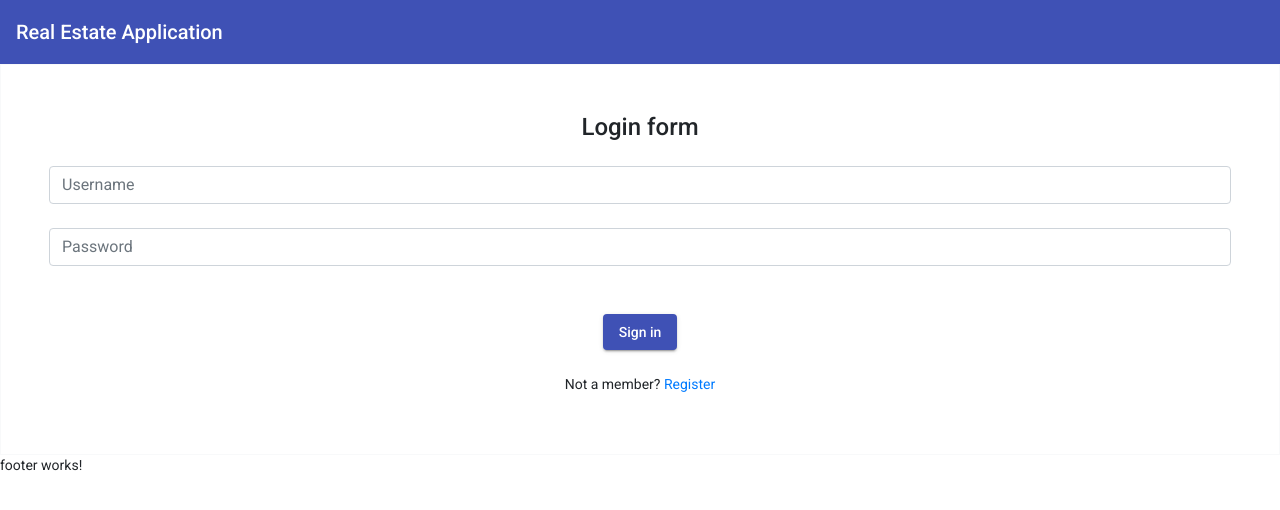
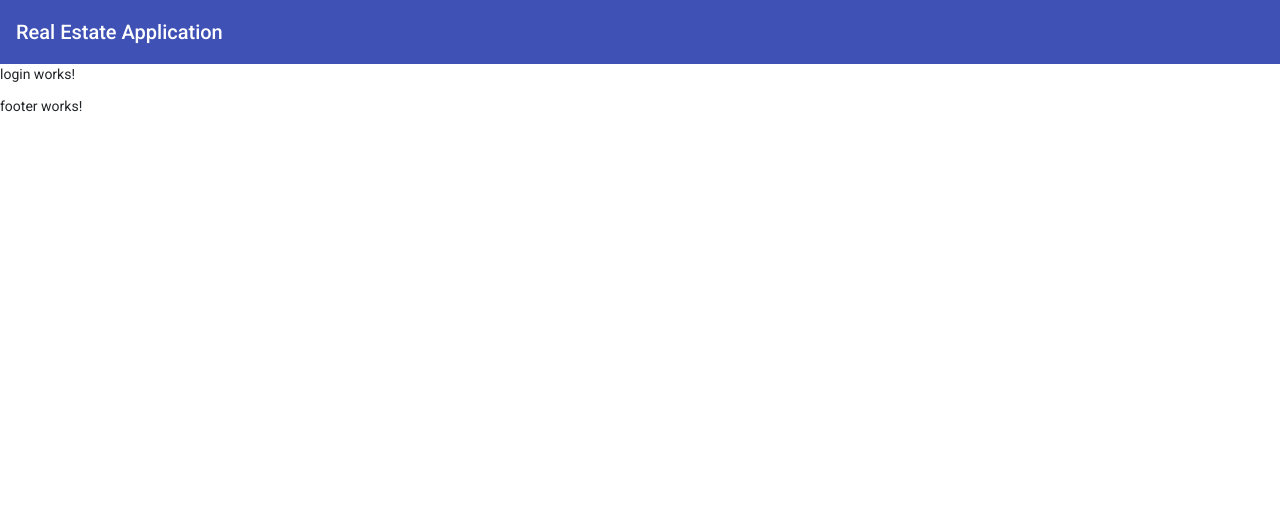
Before and after one commit to janicaleksa/real-estate-app-client, an Angular app: page /login in a window 1280 px wide. Shown: the top 510 px of the page. Built offline with nearby package versions, Linux system fonts and the light colour scheme.

Commit message:
Removed login form

```diff
--- a/src/app/app.module.ts
+++ b/src/app/app.module.ts
@@ -11,7 +11,6 @@ import { FooterComponent } from './footer/footer.component';
 import { ShellComponent } from './shell/shell.component';
 import { BrowserAnimationsModule } from '@angular/platform-browser/animations';
 import {MatToolbarModule} from '@angular/material/toolbar';
-import {MatButtonModule} from '@angular/material/button';
 
 @NgModule({
   declarations: [
@@ -27,8 +26,7 @@ import {MatButtonModule} from '@angular/material/button';
     BrowserModule,
     AppRoutingModule,
     BrowserAnimationsModule,
-    MatToolbarModule,
-    MatButtonModule
+    MatToolbarModule
   ],
   providers: [],
   bootstrap: [AppComponent]
--- a/src/app/login/login.component.html
+++ b/src/app/login/login.component.html
@@ -1,21 +1 @@
-<!-- Login form -->
-<form class="text-center border border-light p-5">
-
-    <p class="h4 mb-4">Login form</p>
-
-    <!-- Email -->
-    <input type="email" id="defaultLoginFormEmail" class="form-control mb-4" placeholder="Username">
-
-    <!-- Password -->
-    <input type="password" id="defaultLoginFormPassword" class="form-control mb-4" placeholder="Password">
-
-    <!-- Sign in button -->
-    <button mat-raised-button color="primary" block="true" class="my-4">Sign in</button>
-
-    <!-- Register -->
-    <p>Not a member?
-      <a href="">Register</a>
-    </p>
-
-  </form>
-  <!-- Login form -->
+<p>login works!</p>
```
